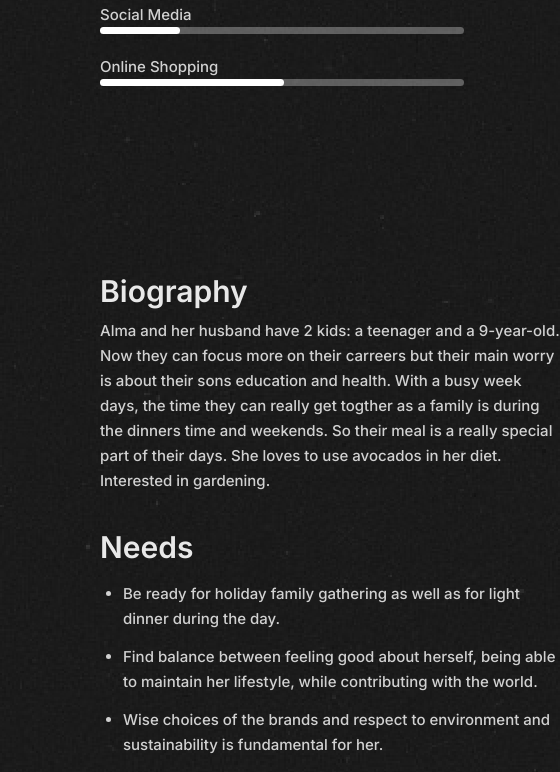
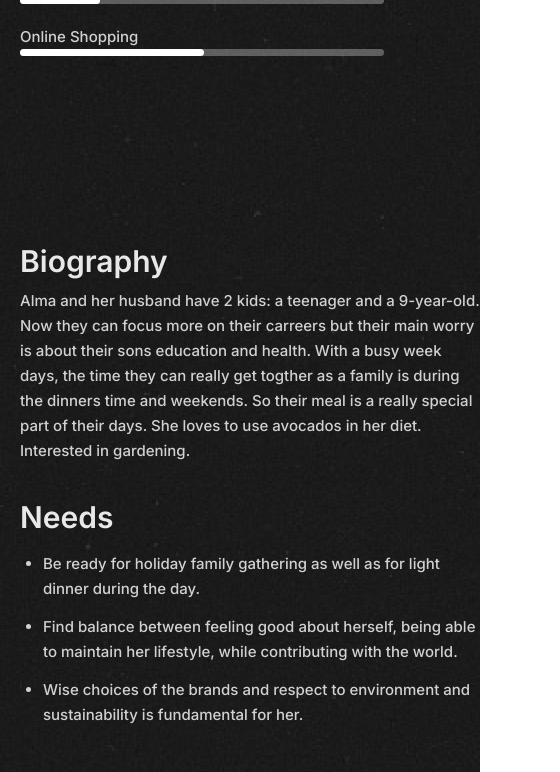
Before and after one commit to Eugeniyaya/everyday_persona, a plain HTML site: page index.html in a window 390 px wide. Shown: the part 615-1387 px from the top of the page, 560 px wide, since content can reach past the window. Drawn offline with Linux system fonts and the light colour scheme.

Commit message:
правки ++

```diff
--- a/style.css
+++ b/style.css
@@ -115,7 +115,6 @@
 /* information  */
 
 .information {
-    width: 33.3%;
     min-width: 400px;
     padding-top: 63px;
     display: flex;
@@ -180,3 +179,8 @@
 .photo__text::after {
     content: close-quote;
 }
+@media (max-width: 768px) {
+    .wrapper-content {
+        padding: 20px;
+    }
+}
```
